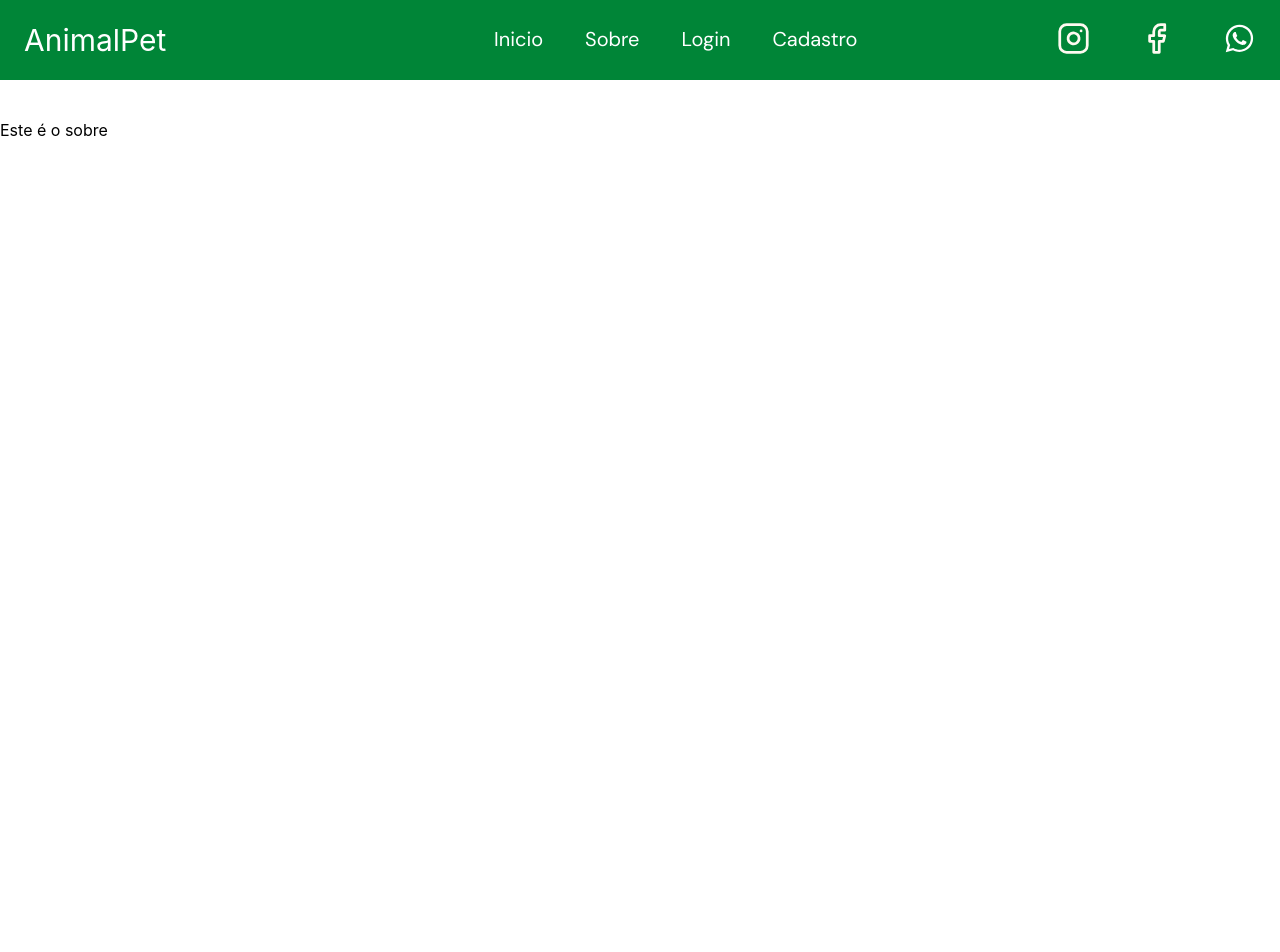
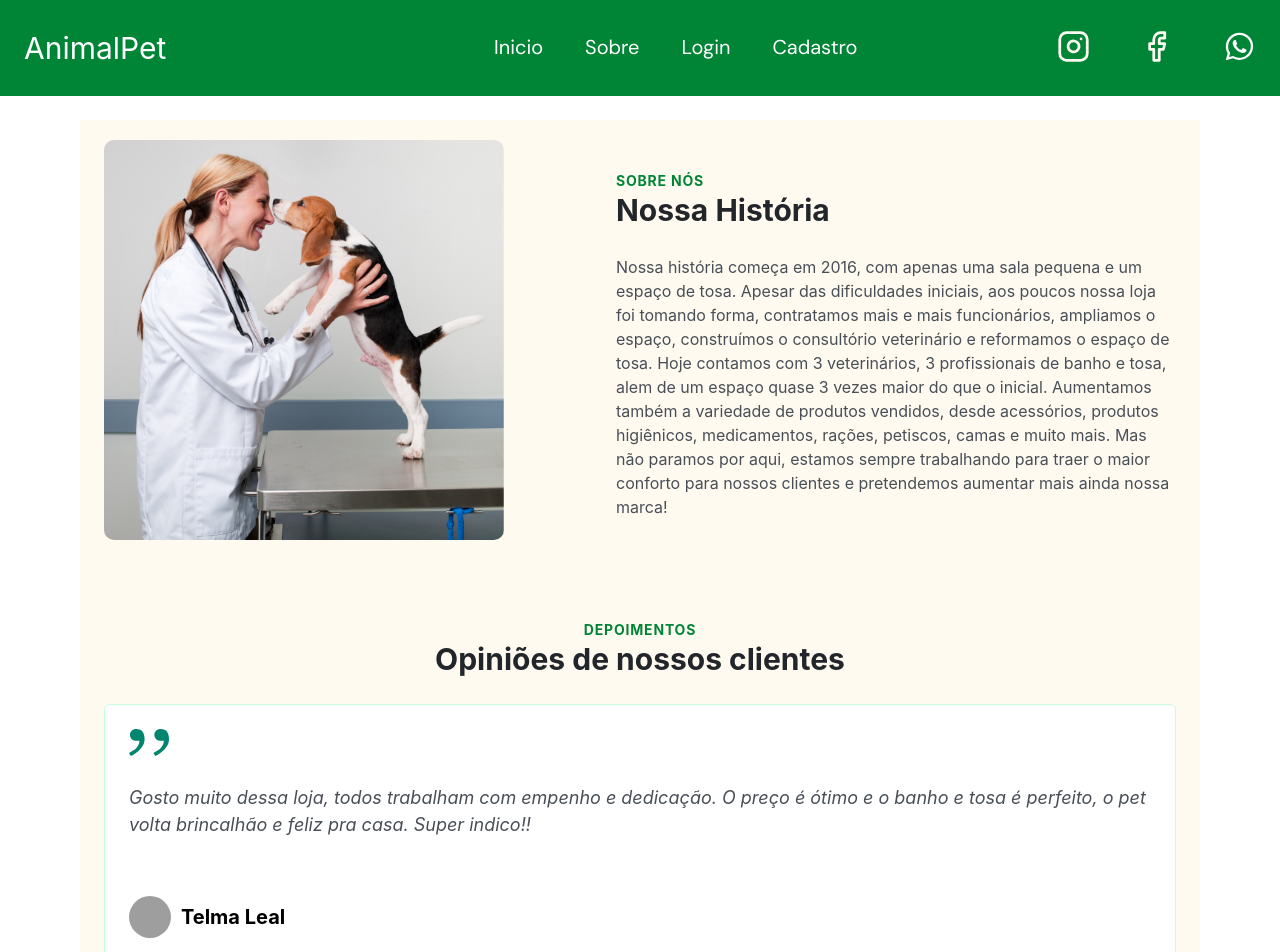
Before and after one commit to fernanda-rabacal/AnimalPet-Site, a React (Create React App) app: page /about in a window 1280 px wide. Shown: the top 952 px of the page. Before the commit the page ends 800 px from the top, so only its background shows below. Built offline with nearby package versions, Linux system fonts and the light colour scheme; grey boxes are pictures that could not be loaded.

Commit message:
Inicio a pagina 'Sobre', rodei npm audit fix --force

```diff
--- a/src/components/Nav/style.css
+++ b/src/components/Nav/style.css
@@ -1,9 +1,9 @@
 .nav-container {
-  position: absolute;
+  position: fixed;
   top: 0;
   z-index: 100;
   width: 100%;
-  height: 10vh;
+  height: 12vh;
   display: flex;
   justify-content: space-between;
   align-items: center;
@@ -52,8 +52,7 @@ body.menu-expanded .nav-container{
   flex-direction: column;
   height: 100vh;
   overflow: hidden;
-  padding-top: .9rem;
-  position: absolute;
+  padding-top: 1rem;
   top: 0
 }
 
@@ -103,7 +102,7 @@ body.menu-expanded .social-links
     display: block;
 
     position: relative;
-    bottom: -3.7rem;
+    bottom: -1.8rem;
     left: -.5rem;
 
     transition: width 0.2s;
--- a/src/pages/About/index.js
+++ b/src/pages/About/index.js
@@ -1,10 +1,41 @@
 import {Header} from '../../components/Nav'
+import './style.css'
+import VetFoto from '../../assets/vaterinaria-com-cachorrinho.png'
+import Quote from '../../assets/quote-marks.svg'
+
 
 export function About(){
   return(
     <div>
       <Header/>
-      <p>Este é o sobre</p>
+      <div className="about-container">
+        <div className="col-b">
+        <div className="about-titles">
+      <h4>SOBRE NÓS</h4>
+      <h2>Nossa História</h2>
+      </div>
+      <p>
+      Nossa história começa em 2016, com apenas uma sala pequena e um espaço de tosa. Apesar das dificuldades iniciais, aos poucos nossa loja foi tomando forma, contratamos mais e mais funcionários, ampliamos o espaço, construímos o consultório veterinário e reformamos o espaço de tosa. Hoje contamos com 3 veterinários, 3 profissionais de banho e tosa, alem de um espaço quase 3 vezes maior do que o inicial. Aumentamos também a variedade de produtos vendidos, desde acessórios, produtos higiênicos, medicamentos, rações, petiscos, camas e muito mais. Mas não paramos por aqui, estamos sempre trabalhando para traer o maior conforto para nossos clientes e pretendemos aumentar mais ainda nossa marca!
+      </p>
+        </div>
+      <img className="about-img col-a" src={VetFoto} alt='medica veterinaria com o rosto junto ao rosto de um cachorro'/>
+
+      <div className='testimonials'>
+
+      <h4>Depoimentos</h4>
+      <h2>Opiniões de nossos clientes</h2>
+      <div className="cards" >
+        <div className='card' >
+          <img src={Quote} alt='quotation marks'/>
+          <p><i>Gosto muito dessa loja, todos trabalham com empenho e dedicação. O preço é ótimo e o banho e tosa é perfeito, o pet volta brincalhão e feliz pra casa. Super indico!!</i></p>
+          <cite>
+            <img src="https://randomuser.me/api/portraits/women/16.jpg" alt="Foto de um uma pessoa em seu perfil de rede social" />
+            Telma Leal
+          </cite>
+        </div>
+      </div>
+      </div>
+      </div>
     </div>
   )
 }
--- a/src/pages/About/style.css
+++ b/src/pages/About/style.css
@@ -0,0 +1,121 @@
+.about-container {
+  display: flex;
+  flex-direction: column;
+  align-items: center;
+  padding-inline: 2.4rem;
+  box-sizing: border-box;
+  margin-inline: auto;
+  text-align: left;
+  background-color: var(--brand-beige);
+  width: min(50rem, 100%);
+}
+
+.about-titles {
+  width: 100%;
+}
+
+.about-img {
+  border-radius: 10px;
+  width: 40rem;
+  height: 40rem;
+  margin-bottom: 6rem;
+}
+
+.about-container h4{
+  margin-bottom: 0;
+  font-size: 1.4rem;
+  color: var(--primary-color);
+  text-transform: uppercase;
+  line-height: 150%;
+  letter-spacing: 0.08rem;
+}
+
+.about-container h2{
+  margin-top: 0;
+  font-size: 3rem;
+  line-height:3.9rem;
+
+  color: var(--headline);
+}
+
+.about-container p{
+  margin-top: 2rem;
+  margin-bottom: 5rem;
+  color: var(--paragraph);
+  font-weight: 400;
+  font-size: 1.6rem;
+  line-height: 150%;
+}
+
+.cards{
+  display: flex;
+  flex-direction: column;
+  justify-content: center;
+  align-items: center;
+  gap: 3.2rem;
+}
+
+.card {
+  display: flex;
+  flex-direction: column;
+  justify-content: space-between;
+  gap: .8rem;
+  padding: 2.4rem;
+  text-align: left;
+  font-size: 2rem;
+  border: 1px solid var(--brand-greenlight);
+  border-radius: .6rem;
+  background: white;
+}
+
+.card p{
+  font-size: 1.8rem;
+}
+
+.card cite {
+  display:flex;
+  align-items:center;
+  gap: 1rem;
+  font-style:normal;
+
+  color: var(--bg-brand-button);
+  font-weight: 700;
+}
+
+.card img {
+  width: 4rem;
+}
+
+.card cite img{
+  width:4.2rem;
+  height:4.2rem;
+  object-fit: cover;
+  border-radius: 3rem;
+ }
+
+ @media(min-width: 1024px){
+  .about-container{
+    width: min(112rem, 100%);
+    display: grid;
+    grid-template-columns: 1fr 56rem;
+    grid-template-areas:
+    'A B'
+    'C C';
+  }
+
+  .about-img {
+    grid-area: A;
+    margin-top: 2rem;
+  }
+  .col-b {
+    grid-area: B;
+  }
+
+  .testimonials{
+    display: flex;
+    flex-direction: column;
+    align-items: center;
+    grid-area: C;
+  }
+
+ }
--- a/src/pages/Home/index.js
+++ b/src/pages/Home/index.js
@@ -24,8 +24,8 @@ export function Home(){
           </div>
           <div className="col-b">
 
+          </div>
             <img className="home-img" src={DogCat} alt="two cats and two dogs" />
-          </div>
             <section className="stats">
             <div className="stat">
             <h3 className="stat-title">Consultório</h3>
```
Also changed, not shown: src/assets/quote-marks.svg (added).
